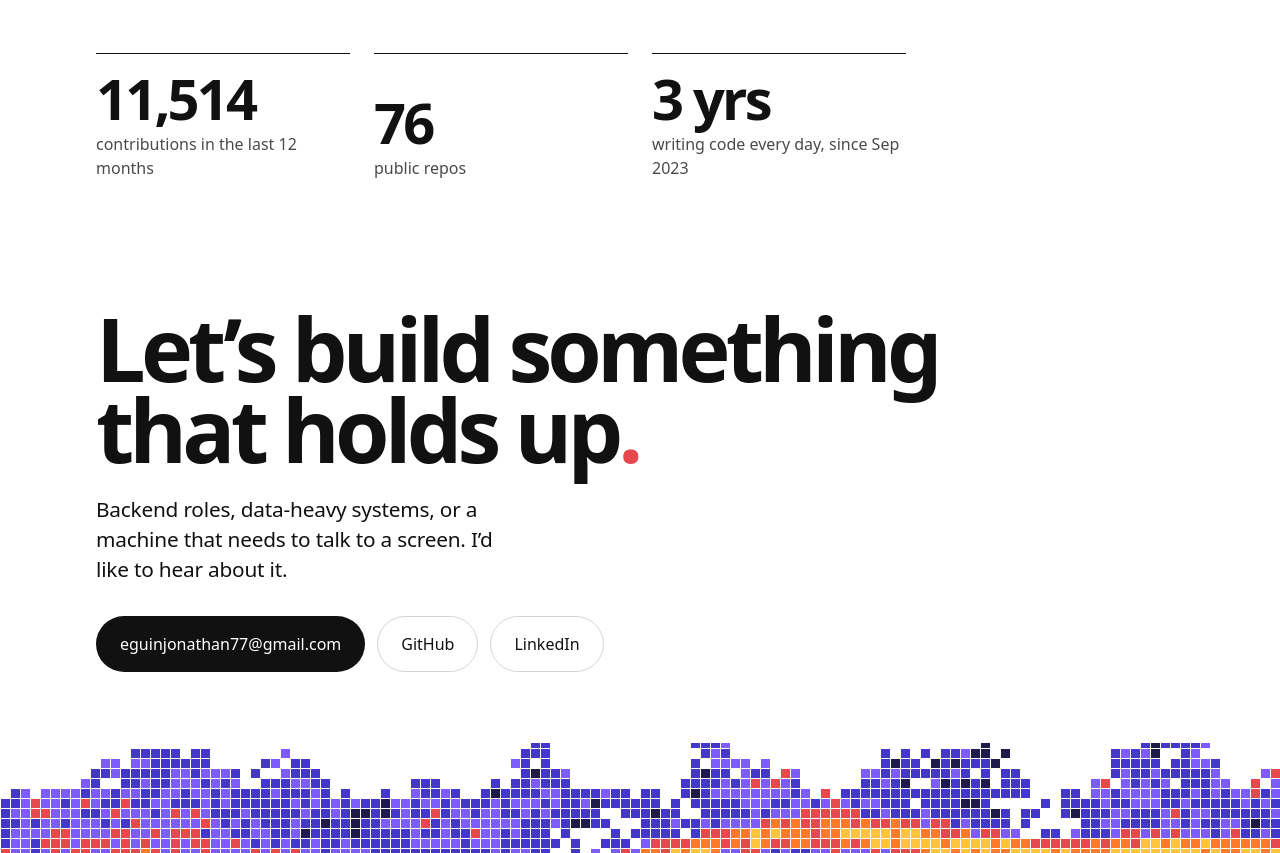
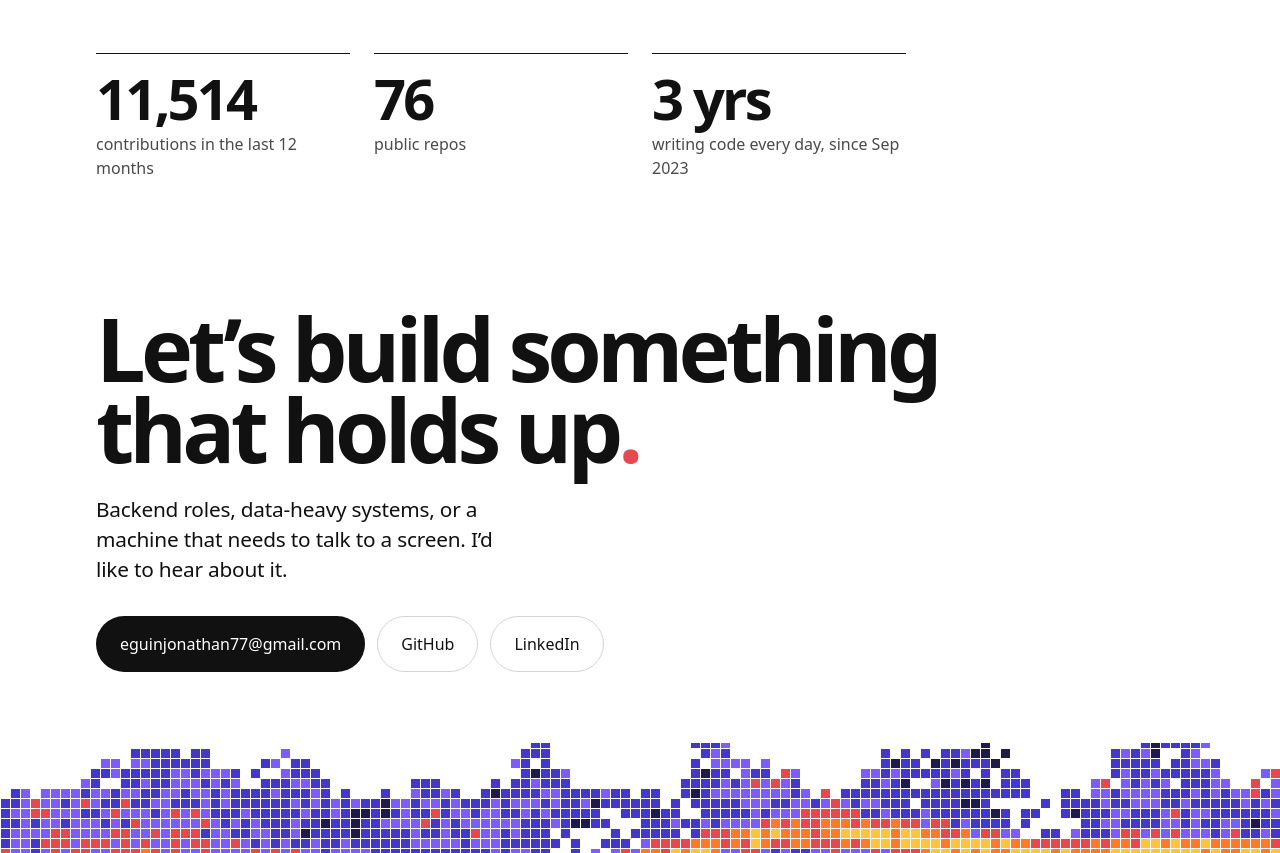
Before and after one commit to Jonathan0823/portfolio, an Astro site: page / in a window 1280 px wide. Shown: the part 4737-5590 px from the top of the page. Built offline with nearby package versions, Linux system fonts and the light colour scheme; Astro itself is replaced by a stand-in of ours; animation ran at ten frames a second; a web font is replaced by a local one.

Commit message:
fix(stats): top-align the numbers when labels wrap
Numbers sat at different heights when their labels took a different number of lines.

```diff
--- a/src/components/Stats.astro
+++ b/src/components/Stats.astro
@@ -20,7 +20,7 @@ const stats = [
   </div>
   <dl class="grid grid-cols-2 gap-x-4 gap-y-6 md:grid-cols-4 md:gap-x-6 md:gap-y-8">
     {stats.map((s) => (
-      <div class="flex flex-col-reverse gap-1.5 border-t border-ink pt-4">
+      <div class="flex flex-col-reverse justify-end gap-1.5 border-t border-ink pt-4">
         <dt class="text-base text-muted-strong">{s.label}</dt>
         <dd data-count-up class="text-4xl leading-none font-semibold tracking-[-0.05em] tabular-nums md:text-[56px]">{s.value}</dd>
       </div>
```
